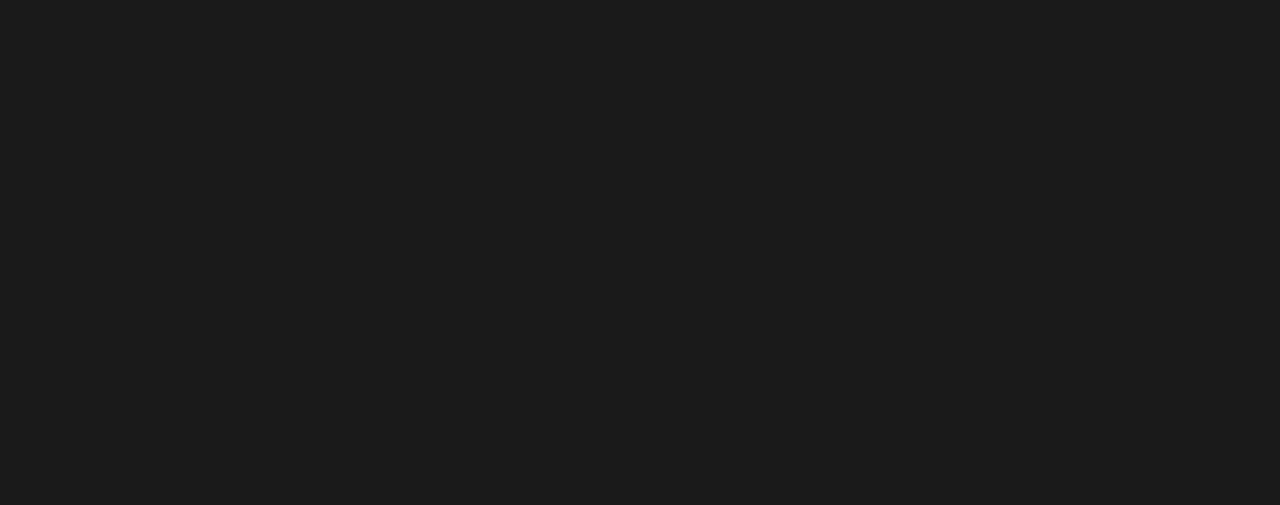
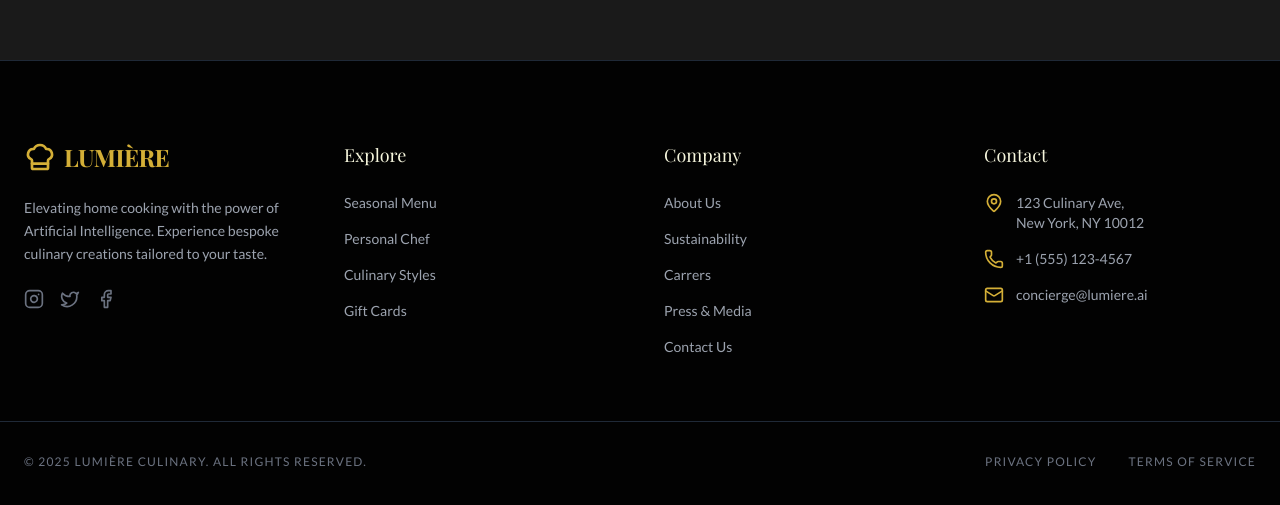
Before and after one commit to Mincehead/culinary-ai, a React (Vite) app: page / in a window 1280 px wide. Shown: the part 1205-1710 px from the top of the page. Before the commit the page ends 1185 px from the top, so only its background shows below. Built offline with nearby package versions, Linux system fonts and the light colour scheme; a web font is replaced by a local one.

Commit message:
Add premium footer

```diff
--- a/App.tsx
+++ b/App.tsx
@@ -11,6 +11,7 @@
 import { CuisineType, RecipeTag, RecipeSummary, RecipeDetail, GenerationState, ImageSize, DietaryRequirement } from './types';
 import { generateRecipeList, generateRecipeDetail, generateImage } from './services/geminiService';
 import { ChevronRight, ArrowLeft, Clock, BarChart2, ChefHat, BookOpen, Flame, Globe, Camera, Image as ImageIcon, Settings, Wand2, Search, Plus, User, Heart, LogOut, Wheat, Check } from 'lucide-react';
+import { Footer } from './components/Footer';
 
 enum ViewState {
   HOME,
@@ -655,11 +656,8 @@
             }} />
           </div>
         )}
+        <Footer />
       </div>
-
-      <footer className="fixed bottom-4 right-6 text-xs text-gray-400 font-sans tracking-widest pointer-events-none z-50 drop-shadow-md">
-        AI CULINARY ENGINE v2.6.2 - Mobile Fix
-      </footer>
     </div>
   );
 };
--- /dev/null
+++ b/components/Footer.tsx
@@ -0,0 +1,78 @@
+import React from 'react';
+import { ChefHat, Mail, MapPin, Phone, Instagram, Twitter, Facebook } from 'lucide-react';
+
+export const Footer: React.FC = () => {
+    return (
+        <footer className="relative z-10 bg-black/90 border-t border-gray-800 pt-20 pb-10 mt-20 backdrop-blur-md">
+            <div className="max-w-7xl mx-auto px-6 grid grid-cols-1 md:grid-cols-4 gap-12 mb-16">
+
+                {/* Brand Section */}
+                <div className="space-y-6">
+                    <div className="flex items-center gap-2 text-culinary-gold">
+                        <ChefHat className="w-8 h-8" />
+                        <span className="text-2xl font-serif font-bold tracking-tight">LUMIÈRE</span>
+                    </div>
+                    <p className="text-gray-400 font-sans text-sm leading-relaxed max-w-xs">
+                        Elevating home cooking with the power of Artificial Intelligence. Experience bespoke culinary creations tailored to your taste.
+                    </p>
+                    <div className="flex gap-4">
+                        <a href="#" className="text-gray-500 hover:text-culinary-gold transition-colors"><Instagram className="w-5 h-5" /></a>
+                        <a href="#" className="text-gray-500 hover:text-culinary-gold transition-colors"><Twitter className="w-5 h-5" /></a>
+                        <a href="#" className="text-gray-500 hover:text-culinary-gold transition-colors"><Facebook className="w-5 h-5" /></a>
+                    </div>
+                </div>
+
+                {/* Explore */}
+                <div>
+                    <h3 className="text-culinary-cream font-serif text-lg mb-6">Explore</h3>
+                    <ul className="space-y-4 text-sm font-sans text-gray-400">
+                        <li><a href="#" className="hover:text-culinary-gold transition-colors">Seasonal Menu</a></li>
+                        <li><a href="#" className="hover:text-culinary-gold transition-colors">Personal Chef</a></li>
+                        <li><a href="#" className="hover:text-culinary-gold transition-colors">Culinary Styles</a></li>
+                        <li><a href="#" className="hover:text-culinary-gold transition-colors">Gift Cards</a></li>
+                    </ul>
+                </div>
+
+                {/* Company */}
+                <div>
+                    <h3 className="text-culinary-cream font-serif text-lg mb-6">Company</h3>
+                    <ul className="space-y-4 text-sm font-sans text-gray-400">
+                        <li><a href="#" className="hover:text-culinary-gold transition-colors">About Us</a></li>
+                        <li><a href="#" className="hover:text-culinary-gold transition-colors">Sustainability</a></li>
+                        <li><a href="#" className="hover:text-culinary-gold transition-colors">Carrers</a></li>
+                        <li><a href="#" className="hover:text-culinary-gold transition-colors">Press & Media</a></li>
+                        <li><a href="#" className="hover:text-culinary-gold transition-colors">Contact Us</a></li>
+                    </ul>
+                </div>
+
+                {/* Contact */}
+                <div>
+                    <h3 className="text-culinary-cream font-serif text-lg mb-6">Contact</h3>
+                    <ul className="space-y-4 text-sm font-sans text-gray-400">
+                        <li className="flex items-start gap-3">
+                            <MapPin className="w-5 h-5 text-culinary-gold shrink-0" />
+                            <span>123 Culinary Ave,<br />New York, NY 10012</span>
+                        </li>
+                        <li className="flex items-center gap-3">
+                            <Phone className="w-5 h-5 text-culinary-gold shrink-0" />
+                            <span>+1 (555) 123-4567</span>
+                        </li>
+                        <li className="flex items-center gap-3">
+                            <Mail className="w-5 h-5 text-culinary-gold shrink-0" />
+                            <span>concierge@lumiere.ai</span>
+                        </li>
+                    </ul>
+                </div>
+            </div>
+
+            {/* Bottom Bar */}
+            <div className="max-w-7xl mx-auto px-6 pt-8 border-t border-gray-800 flex flex-col md:flex-row justify-between items-center gap-4 text-xs text-gray-500 font-sans tracking-widest uppercase">
+                <div>&copy; 2025 Lumière Culinary. All rights reserved.</div>
+                <div className="flex gap-8">
+                    <a href="#" className="hover:text-white transition-colors">Privacy Policy</a>
+                    <a href="#" className="hover:text-white transition-colors">Terms of Service</a>
+                </div>
+            </div>
+        </footer>
+    );
+};
```
